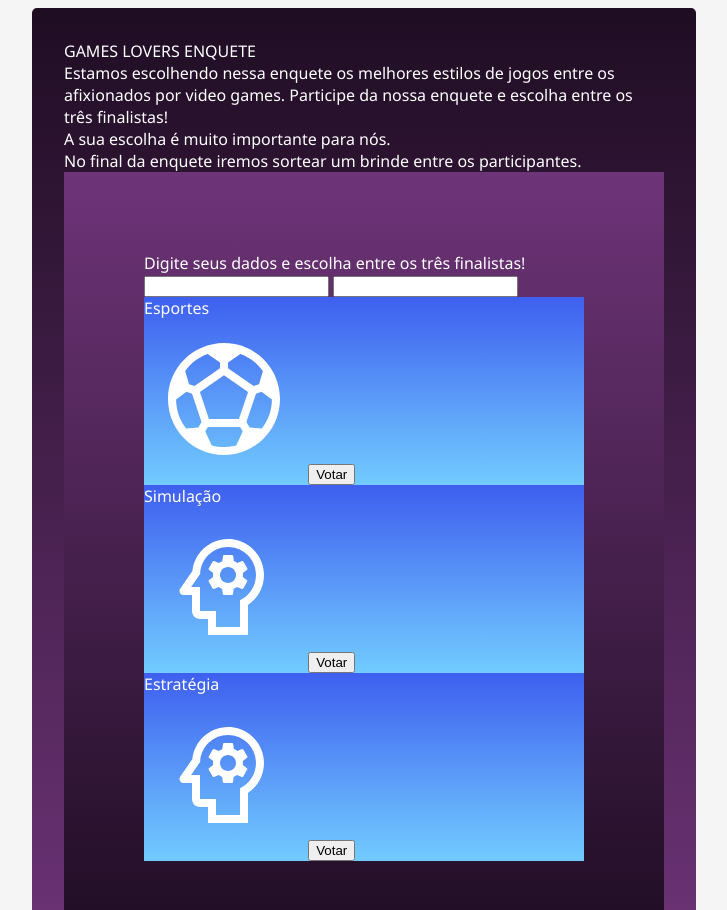
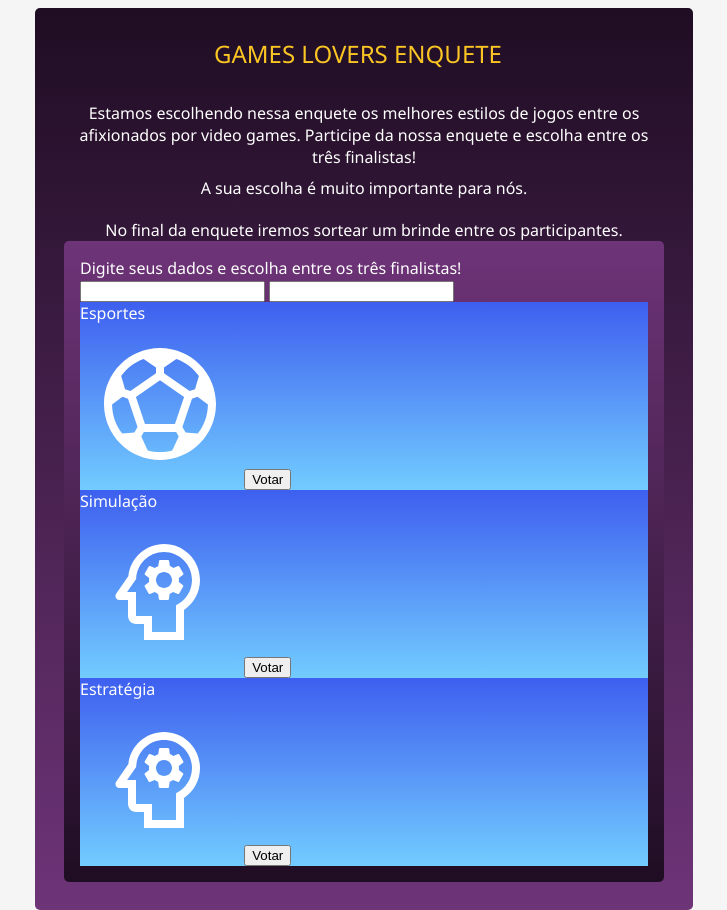
Before and after one commit to NicolasAFerro/Enquete, a plain HTML site: page index.html in a window 1280 px wide. Shown: the top 910 px of the page, without its empty margins (276-1003 px from the left). Drawn offline with Linux system fonts and the light colour scheme.

Commit message:
closes #3 - Desenvolver header

```diff
--- a/index.html
+++ b/index.html
@@ -8,16 +8,20 @@
   </head>
   <body>
     <div class="container">
-      <div>GAMES LOVERS ENQUETE</div>
+      <div class="header-title">GAMES LOVERS ENQUETE</div>
+      <div class="header-subtitle">
         <div>
           Estamos escolhendo nessa enquete os melhores estilos de jogos entre os
-        afixionados por video games. Participe da nossa enquete e escolha entre
-        os três finalistas!
+          afixionados por video games. Participe da nossa enquete e escolha
+          entre os três finalistas!
         </div>
         <div>A sua escolha é muito importante para nós.</div>
+        <div></div>
         <div>
           No final da enquete iremos sortear um brinde entre os participantes.
         </div>
+      </div>
+
       <div class="form">
         <div>
           <div>Digite seus dados e escolha entre os três finalistas!</div>
--- a/styles.css
+++ b/styles.css
@@ -3,18 +3,34 @@ body {
   font-family: "Segoe UI", Tahoma, Geneva, Verdana, sans-serif;
   color: #fff;
 }
+.header-title {
+  color: #fbc624;
+  font-size: 1.5rem;
+  font-weight: 500;
+  margin: 0 25% 2rem;
+}
+.header-subtitle {
+  display: flex;
+  flex-direction: column;
+  align-items: center;
+  font-size: 1rem;
+  text-align: center;
+  gap: 0.6rem;
+}
+
 .container {
   background: linear-gradient(to bottom, #1f0d23 0%, #6e3478 100%);
   width: 600px;
   box-shadow: 1px 3px 8px 1px rgba(#6e3478);
   border-radius: 5px;
   overflow: hidden;
-  padding: 2rem;
+  padding: 1.8rem;
   margin: auto;
 }
 .form {
   background: linear-gradient(to bottom, #6e3478 0%, #1f0d23 100%);
-  padding: 5rem;
+  padding: 1rem;
+  border-radius: 5px;
 }
 .card {
   background: linear-gradient(to bottom, #3e5fef 0%, #72ccff 100%);
```
Lines whose indentation alone changed are shown as unchanged.
